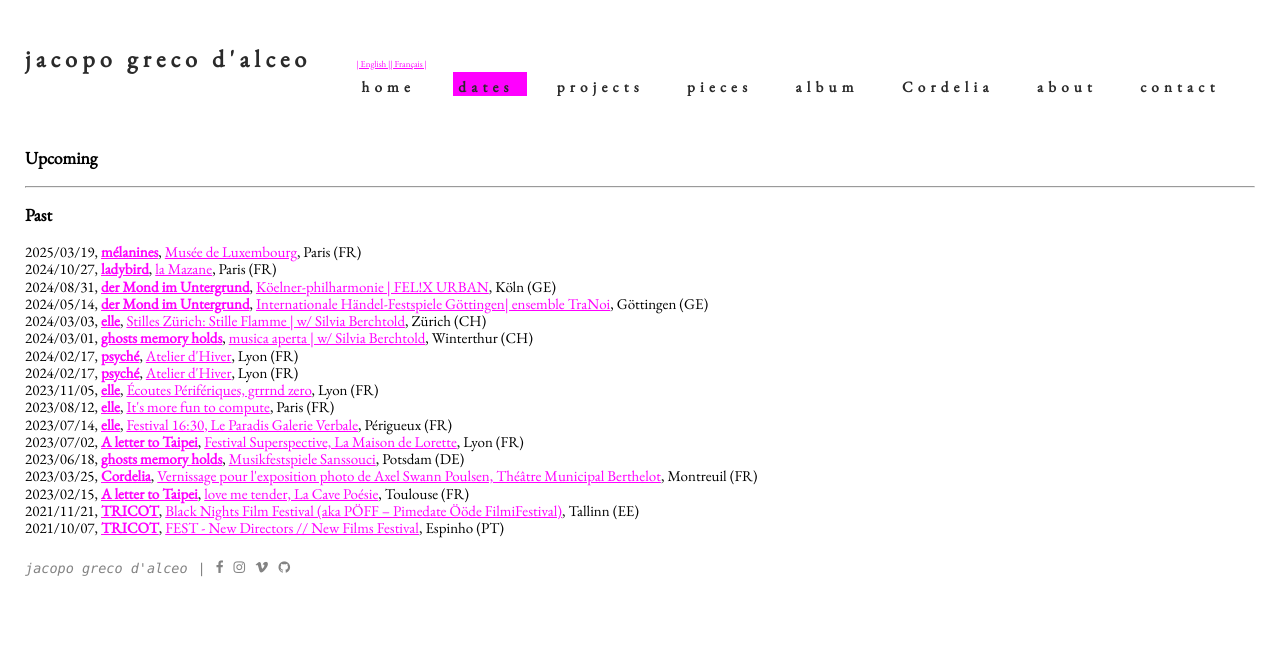
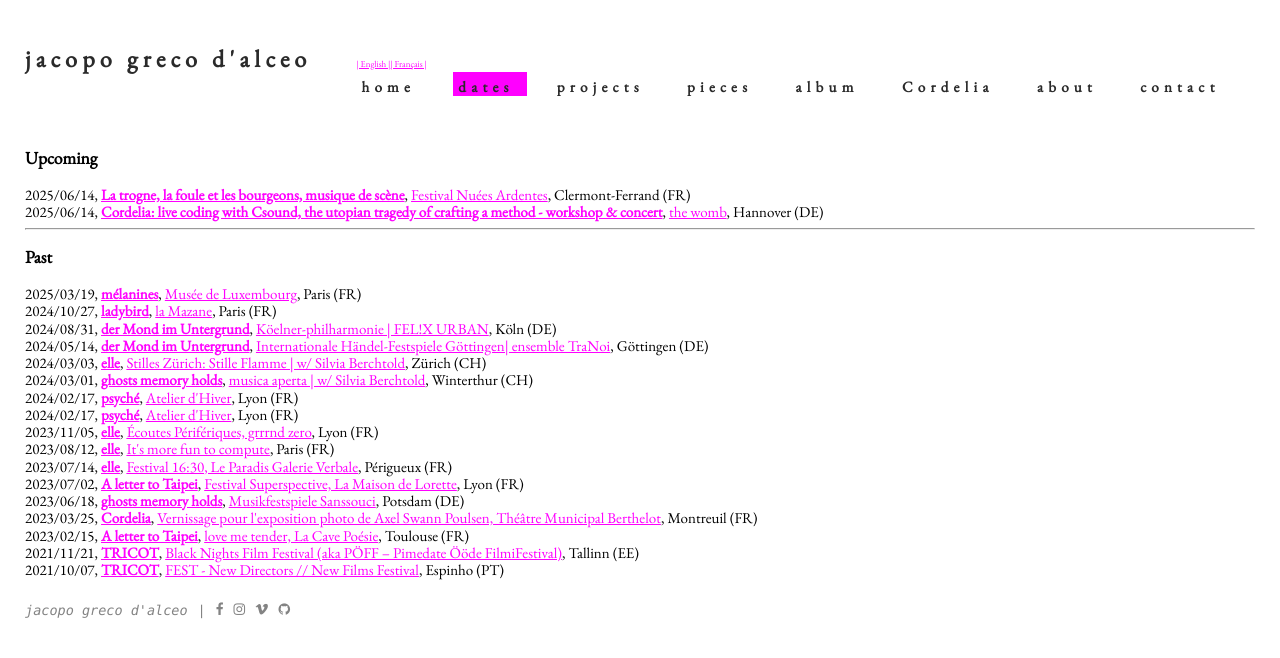
Before and after one commit to jacopogrecodalceo/jacopogrecodalceo.github.io, a Jekyll site: the page built from content/_en/dates.html, in a window 1280 px wide. Shown: the top 658 px of the page. Built offline with Jekyll 4.4.1, drawn with Linux system fonts in a browser that asks for light colours.

Commit message:
added date for clermont and hannover

```diff
--- a/_data/dates.yml
+++ b/_data/dates.yml
@@ -1,3 +1,17 @@
+- what: "Cordelia: live coding with Csound, the utopian tragedy of crafting a method - workshop & concert"
+  when: "2025/06/14"
+  site: "https://www.neumerz.org/womb"
+  name: "the womb"
+  city: "Hannover"
+  country: "DE"
+
+- what: "La trogne, la foule et les bourgeons, musique de scène"
+  when: "2025/06/14"
+  site: "https://www.calameo.com/universite-clermont-auvergne/read/000887930102fdeac402f"
+  name: "Festival Nuées Ardentes"
+  city: "Clermont-Ferrand"
+  country: "FR"
+
 - what: "mélanines"
   when: "2025/03/19"
   site: "https://museeduluxembourg.fr/fr/agenda/evenement/tous-leger"
@@ -17,14 +31,14 @@
   site: "https://www.koelner-philharmonie.de/en/programm/felx-urban-tra-noi/4309"
   name: "Köelner-philharmonie | FEL!X URBAN"
   city: "Köln"
-  country: "GE"
+  country: "DE"
 
 - what: "der Mond im Untergrund"
   when: "2024/05/14"
   site: "https://www.haendel-festspiele.de/de/programm/2024/goettingen-haendel-competition/"
   name: "Internationale Händel-Festspiele Göttingen| ensemble TraNoi"
   city: "Göttingen"
-  country: "GE"
+  country: "DE"
 
 - what: "psyché"
   when: "2024/02/17"
```
